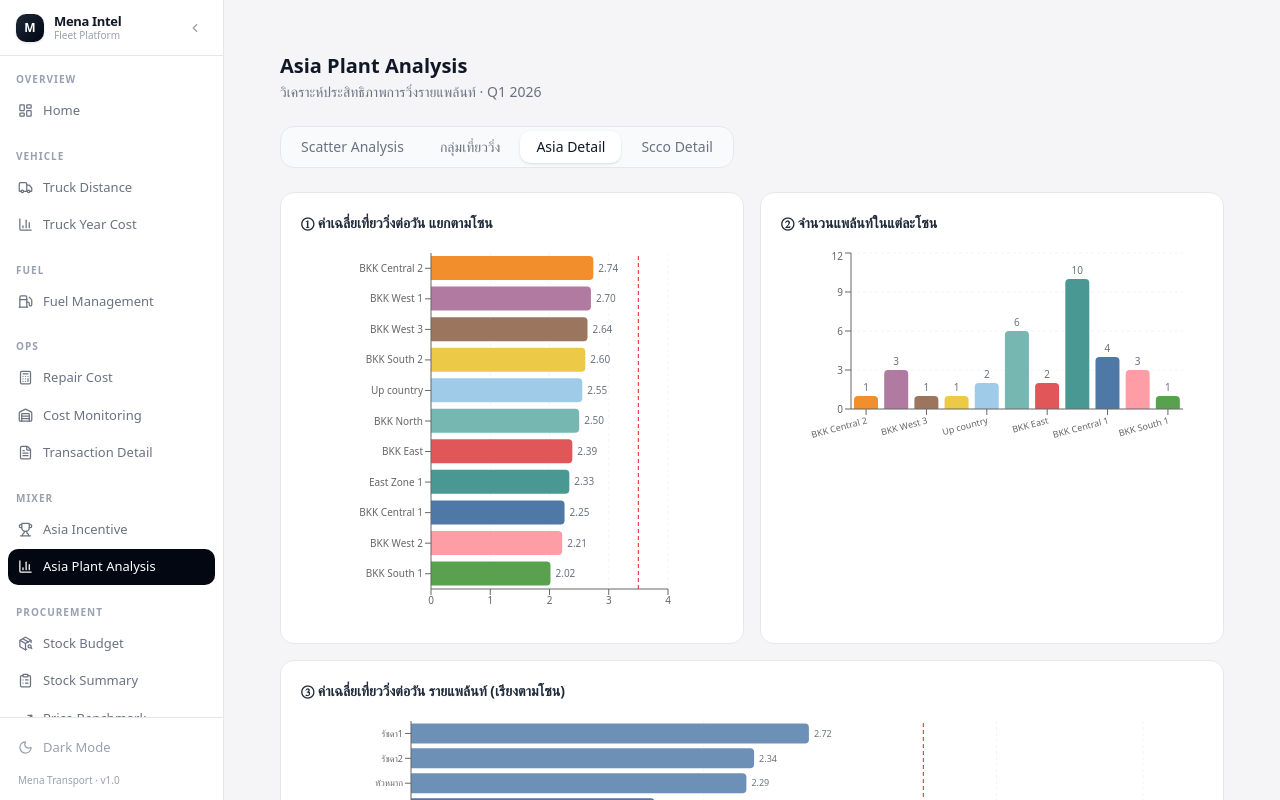
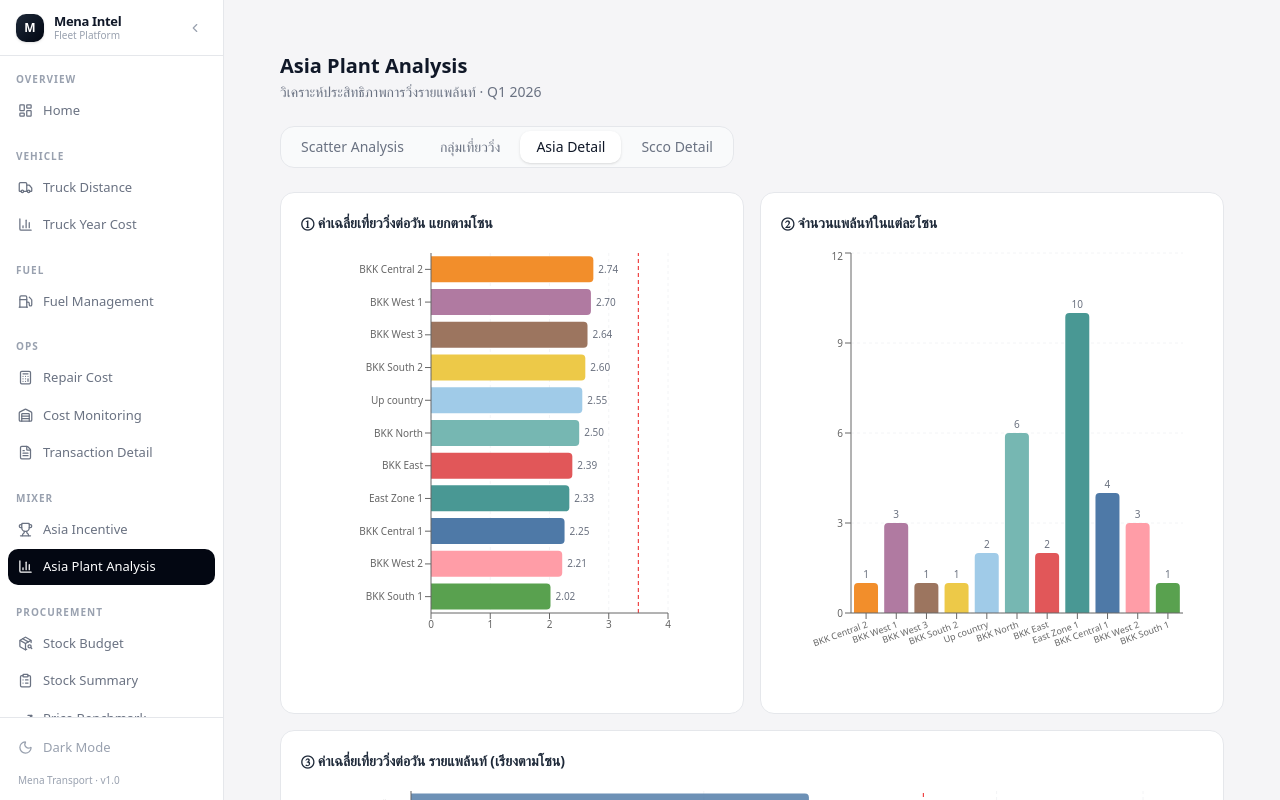
Before and after one commit to nrk16p/mena_intelligence, a Next.js app: page /asia-plant-analysis in a window 1280 px wide. Both pictures are taken after a click on the button "Asia Detail". Built offline with nearby package versions, Linux system fonts and the light colour scheme.

Commit message:
fix: align xaxis of zone avg and zone count charts to same level

```diff
--- a/app/asia-plant-analysis/page.tsx
+++ b/app/asia-plant-analysis/page.tsx
@@ -181,10 +181,15 @@ function ZoneDetail({ raw, zoneColors, thresholds }: {
   return (
     <div className="space-y-4">
       <div className="grid grid-cols-1 lg:grid-cols-2 gap-4">
+        {/* shared height so both X-axes sit at the same level */}
+        {(() => {
+          const chartH = Math.max(320, zoneSummary.length * 34 + 70)
+          return (
+            <>
               {/* Zone avg */}
               <ChartCard title="① ค่าเฉลี่ยเที่ยววิ่งต่อวัน แยกตามโซน">
-          <ResponsiveContainer width="100%" height={Math.max(260, zoneSummary.length * 34)}>
-            <BarChart layout="vertical" data={zoneSummary} margin={{ left: 10, right: 55, top: 4, bottom: 4 }}>
+                <ResponsiveContainer width="100%" height={chartH}>
+                  <BarChart layout="vertical" data={zoneSummary} margin={{ left: 10, right: 55, top: 4, bottom: 50 }}>
                     <CartesianGrid strokeDasharray="3 3" horizontal={false} stroke="currentColor" className="text-gray-100 dark:text-white/5" />
                     <XAxis type="number" domain={[0, Math.ceil(zoneSummary[0].avg + 1)]} tick={{ fontSize: 10 }} />
                     <YAxis type="category" dataKey="Zone" tick={{ fontSize: 10 }} width={120} />
@@ -202,10 +207,10 @@ function ZoneDetail({ raw, zoneColors, thresholds }: {
 
               {/* Zone count */}
               <ChartCard title="② จำนวนแพล้นท์ในแต่ละโซน">
-          <ResponsiveContainer width="100%" height={220}>
-            <BarChart data={zoneSummary} margin={{ top: 4, right: 20, bottom: 30, left: 10 }}>
+                <ResponsiveContainer width="100%" height={chartH}>
+                  <BarChart data={zoneSummary} margin={{ top: 4, right: 20, bottom: 50, left: 10 }}>
                     <CartesianGrid strokeDasharray="3 3" vertical={false} stroke="currentColor" className="text-gray-100 dark:text-white/5" />
-              <XAxis dataKey="Zone" tick={{ fontSize: 9 }} angle={-15} textAnchor="end" />
+                    <XAxis dataKey="Zone" tick={{ fontSize: 9 }} angle={-20} textAnchor="end" interval={0} />
                     <YAxis tick={{ fontSize: 10 }} allowDecimals={false} />
                     <Tooltip content={<ZoneTip />} />
                     <Bar dataKey="count" radius={[4, 4, 0, 0]}>
@@ -215,6 +220,9 @@ function ZoneDetail({ raw, zoneColors, thresholds }: {
                   </BarChart>
                 </ResponsiveContainer>
               </ChartCard>
+            </>
+          )
+        })()}
       </div>
 
       {/* Per plant */}
```
Lines whose indentation alone changed are shown as unchanged.
